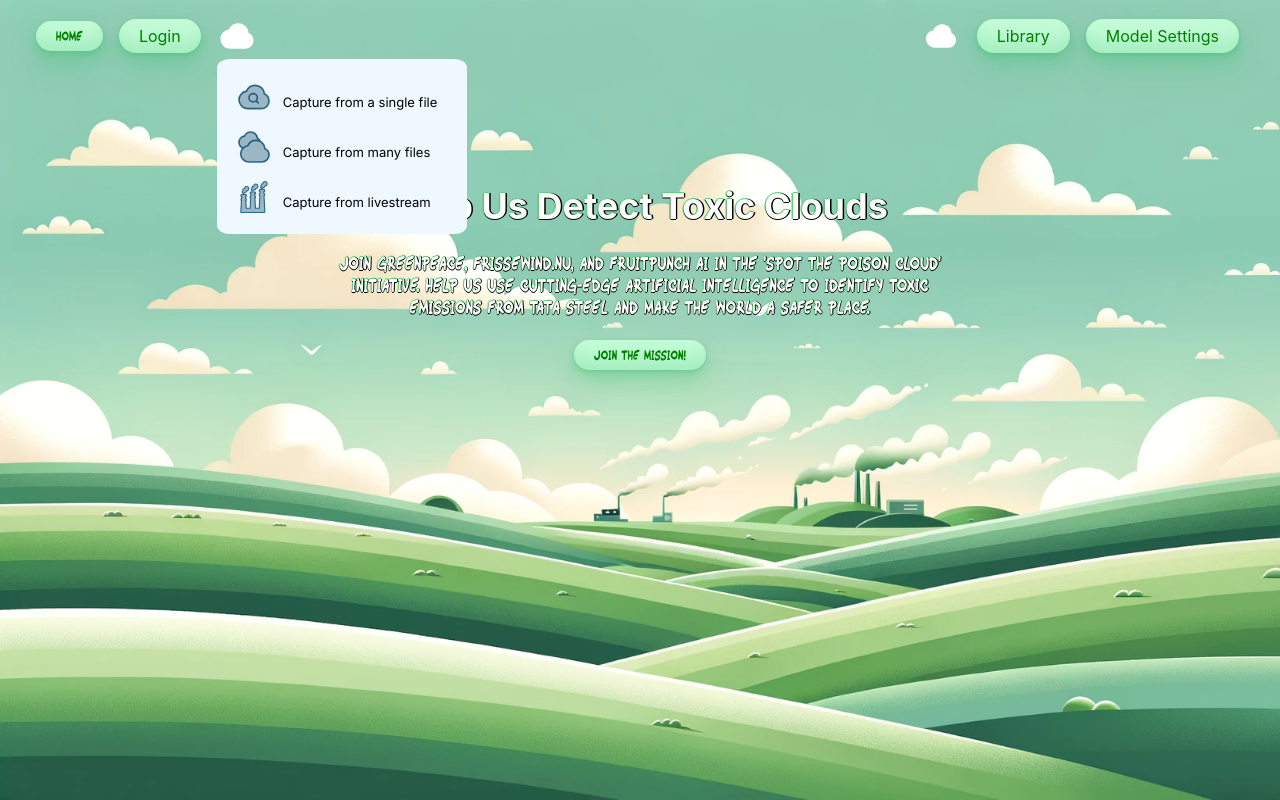
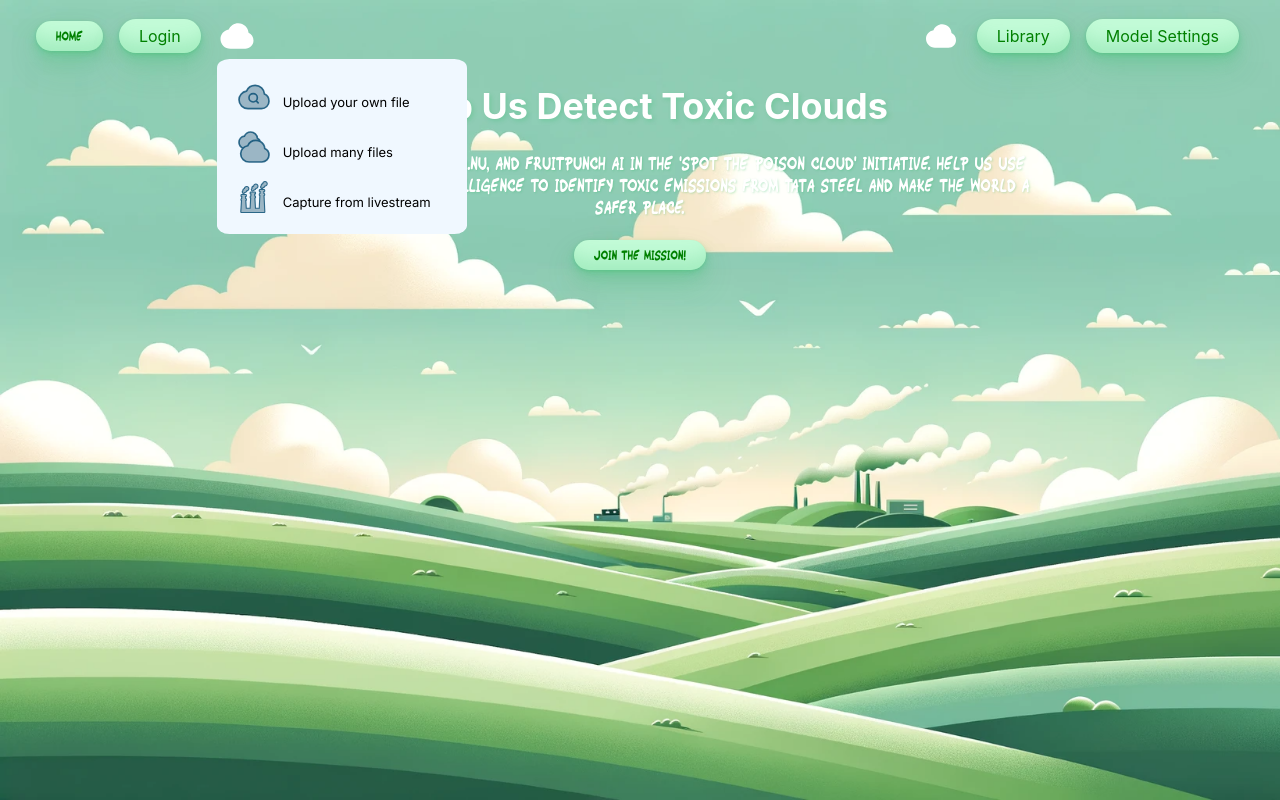
Before and after one commit to lucdaCook/tc-extra-mile, a React (Create React App) app in the folder front/: page / in a window 1280 px wide. Both pictures are taken after a click on the button 236 px from the left and 36 px from the top of the page. Built offline with nearby package versions, Linux system fonts and the light colour scheme; no server answers; a web font is replaced by a local one.

Commit message:
from demo

```diff
--- a/front/src/App.css
+++ b/front/src/App.css
@@ -936,6 +936,7 @@
   position: absolute;
   left: 100px;
   top: 5px;
+  cursor: pointer;
 }
 
 button.download-blobs a {
--- a/front/src/components/MainView.css
+++ b/front/src/components/MainView.css
@@ -11,14 +11,14 @@
 
 .center-container {
   position: absolute;
-  top: 20%;
+  /* top: 20%; */
   justify-self: center;
   text-align: center;
-  max-width: 615px;
+  max-width: 800px;
 }
 
 .cta-button {
-   background-color: #c2fbd7;
+  background-color: #c2fbd7;
   border-radius: 100px;
   box-shadow: rgba(44, 187, 99, .2) 0 -25px 18px -14px inset,rgba(44, 187, 99, .15) 0 1px 2px,rgba(44, 187, 99, .15) 0 2px 4px,rgba(44, 187, 99, .15) 0 4px 8px,rgba(44, 187, 99, .15) 0 8px 16px,rgba(44, 187, 99, .15) 0 16px 32px;
   color: green;
@@ -43,14 +43,14 @@
   font-family: 'Wimp', -apple-system, system-ui, Roboto, sans-serif;
   font-size: 36px;
   color: white;
-  /* text-shadow: 2px 2px 4px rgba(44, 187, 99, .25); */
-  text-shadow: 0.04em 0 black, 0 0.04em black, -0.04em 0 #5cd379, 0 -0.04em #5cd379;
+  text-shadow: 2px 2px 4px rgba(44, 187, 99, .25);
+  /* text-shadow: 0.04em 0 black, 0 0.04em black, -0.04em 0 #5cd379, 0 -0.04em #5cd379; */
 }
 
 .greenpeace-paragraph {
   font-family: 'WimpC', -apple-system, system-ui, Roboto, sans-serif;
   font-size: 22px;
   color: white;
-  /* text-shadow: 1px 1px 2px rgba(44, 187, 99, .25); */
-  text-shadow: 0.04em 0 black, 0 0.04em black, -0.04em 0 #5cd379, 0 -0.04em #5cd379;
+  text-shadow: 1px 1px 2px rgba(44, 187, 99, .25);
+  /* text-shadow: 0.04em 0 black, 0 0.04em black, -0.04em 0 #5cd379, 0 -0.04em #5cd379; */
 }
--- a/front/src/components/MainView.js
+++ b/front/src/components/MainView.js
@@ -10,25 +10,25 @@
 function MainView({ setCtaFocus }) {
 
   const loc = useLocation()
-  const { tata, setTata } = useContext(CloudsContext);
+  // const { tata, setTata } = useContext(CloudsContext);
 
-  useBeforeUnload(
-    useCallback(() => {
-      if (tata === true) {
-        localStorage.setItem('showTata', true);
-      } else {
-        localStorage.setItem('showTata', false);
-      }
-    }, [tata])
-  );
+  // useBeforeUnload(
+  //   useCallback(() => {
+  //     if (tata === true) {
+  //       localStorage.setItem('showTata', true);
+  //     } else {
+  //       localStorage.setItem('showTata', false);
+  //     }
+  //   }, [tata])
+  // );
 
-  useEffect(() => {
-    if (JSON.parse(localStorage.getItem('showTata')) === true) {
-      setTata(true);
-    } else {
-      setTata(false);
-    }
-  }, []);
+  // useEffect(() => {
+  //   if (JSON.parse(localStorage.getItem('showTata')) === true) {
+  //     setTata(true);
+  //   } else {
+  //     setTata(false);
+  //   }
+  // }, []);
 
   // This makes mission desc dissapear after someone clicks it. Even after a reload
   // const hideCta = localStorage.getItem('ctaClicked')
--- a/front/src/components/Topbar.js
+++ b/front/src/components/Topbar.js
@@ -104,13 +104,13 @@
                 state={{ 'from': loc.pathname }}
                 className='action-row extract actions '>
                 <CloudSearchIcon />
-                <span>Capture from a single file</span>
+                <span>Upload your own file</span>
               </Link>
               <Link to='/extract-many'
                 state={{ 'from': loc.pathname }}
                 className='action-row actions'>
                 <TwoClouds />
-                <span>Capture from many files</span>
+                <span>Upload many files</span>
               </Link>
               <Link to='/extract-live'
                 state={{ 'from': loc.pathname }}
```
Also changed, not shown: 1 other file (tests, documents, lock files or other folders).
